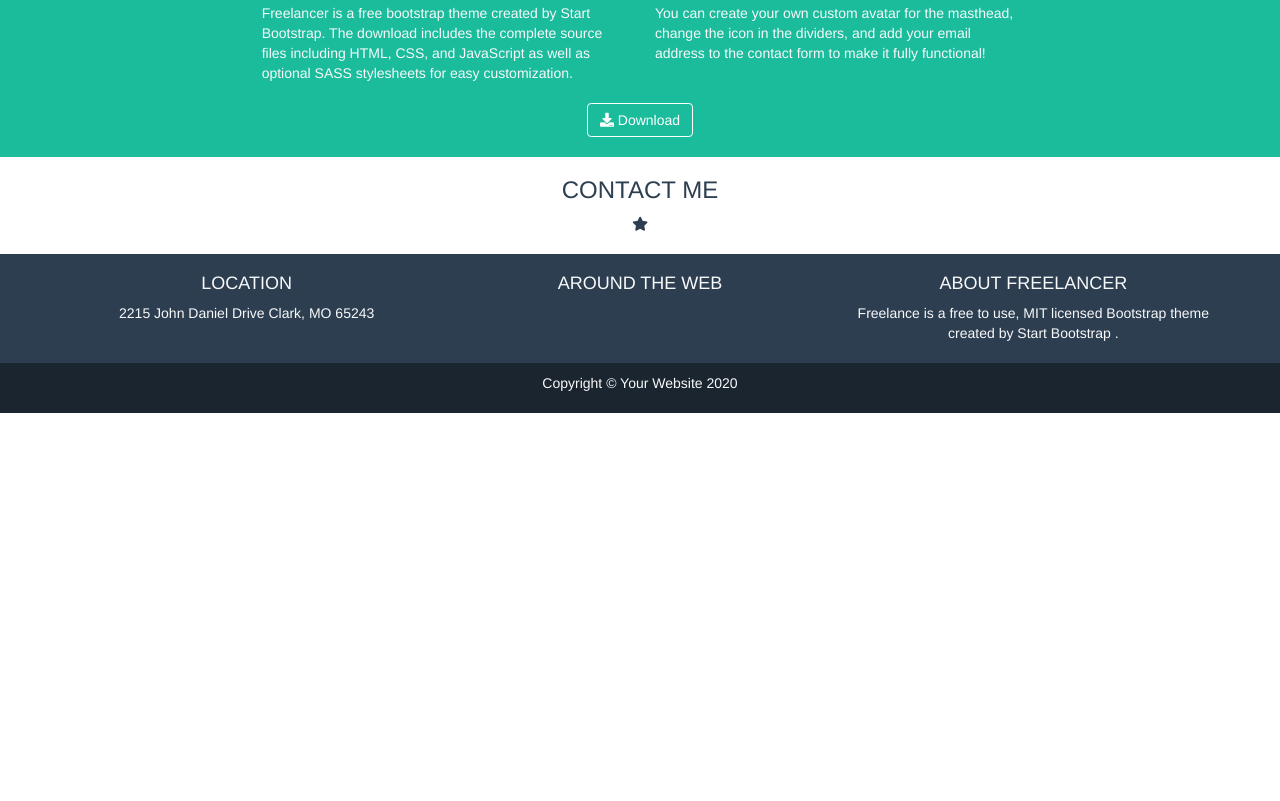
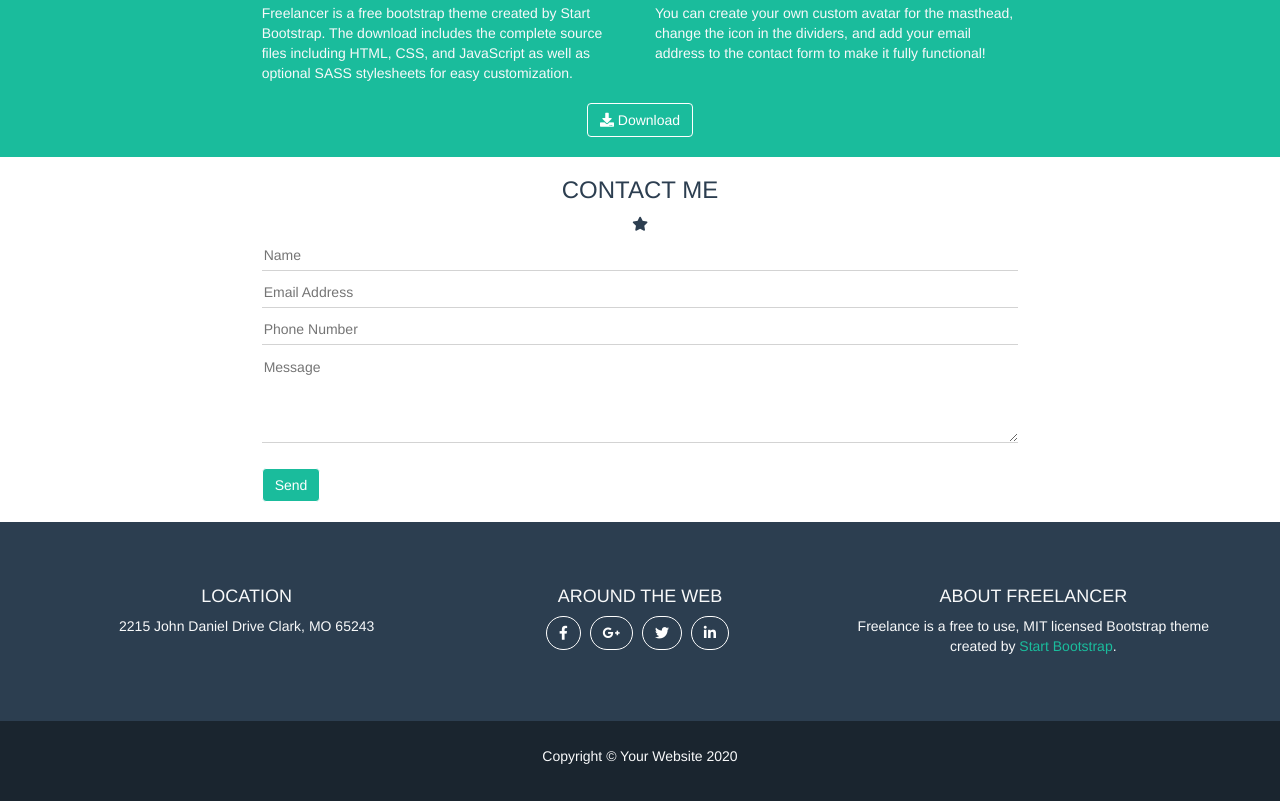
Before and after one commit to AdriKolaj/html-css-bootstrap-freelancer, a plain HTML site: page index.html in a window 1280 px wide. Shown: the part 1164-1965 px from the top of the page. Before the commit the page ends 1577 px from the top, so only its background shows below. Drawn offline with nearby package versions, Linux system fonts and the light colour scheme.

Commit message:
struttura generale

```diff
--- a/css/style.css
+++ b/css/style.css
@@ -82,8 +82,8 @@ nav {
   background-color: #1ABC9C;
 }
 
-.btn_down {
-  background-color: transparent;
+.btn_green {
+  background-color: #1ABC9C;
   color: white;
   border-color: white;
   margin: 10px 0;
@@ -94,13 +94,38 @@ nav {
 #contactme {
   background-color: #FFFFFF;
 }
+
+form input, form textarea{
+  color: black;
+  width: 100%;
+  padding-bottom: 5px;
+  margin-bottom: 10px;
+  border: none;
+  border-bottom: 1px solid lightgrey;
+}
 /* /contact me */
 
 /* footer */
 footer > #upper {
   background-color: #2C3E50;
+}
 
+footer div {
+  padding: 15px 0;
 }
+
+.btn_social{
+  background-color: transparent;
+  border-radius: 100px;
+  border-color: white;
+  margin-right: 5px;
+}
+
+#link_bs {
+  text-decoration: none;
+  color: #1ABC9C;
+}
+
 footer > #lower {
   background-color: #1A252F;
 }
--- a/index.html
+++ b/index.html
@@ -111,7 +111,7 @@
               <p class="text-left">You can create your own custom avatar for the masthead, change the icon in the dividers, and add your email address to the contact form to make it fully functional!</p>
             </div>
           </div>
-          <a class="text-capitalize btn btn-primary btn_down" href="#"><i class="fas fa-download"></i> Download</a>
+          <a class="text-capitalize btn btn-primary btn_green" href="#"><i class="fas fa-download"></i> Download</a>
         </div>
       </div>
       <!-- /about -->
@@ -121,6 +121,17 @@
           <h3 class="text-uppercase">contact me</h3>
           <div class="icon_div">
             <i class="fas fa-star"></i>
+          </div>
+          <div class="row">
+            <div class="col-xs-8 col-xs-offset-2 text-left">
+              <form>
+                <input type="text" name="fname" placeholder="Name">
+                <input type="email" name="email" placeholder="Email Address">
+                <input type="tel" name="phone" placeholder="Phone Number">
+                <textarea rows="4" placeholder="Message"></textarea>
+                <a class="text-capitalize btn btn-primary btn_green" href="#">Send</a>
+              </form>
+            </div>
           </div>
         </div>
       </div>
@@ -138,17 +149,21 @@
             </div>
             <div class="col-xs-12 col-md-4">
               <h4 class="text-uppercase">AROUND THE WEB</h4>
+              <a class="btn btn-primary btn_social" href="#"><i class="fab fa-facebook-f"></i></a>
+              <a class="btn btn-primary btn_social" href="#"><i class="fab fa-google-plus-g"></i></a>
+              <a class="btn btn-primary btn_social" href="#"><i class="fab fa-twitter"></i></a>
+              <a class="btn btn-primary btn_social" href="#"><i class="fab fa-linkedin-in"></i></a>
             </div>
             <div class="col-xs-12 col-md-4">
               <h4 class="text-uppercase">ABOUT FREELANCER</h4>
-              <p>Freelance is a free to use, MIT licensed Bootstrap theme created by Start Bootstrap .</p>
+              <p>Freelance is a free to use, MIT licensed Bootstrap theme created by <a id="link_bs" href="#">Start Bootstrap</a>.</p>
             </div>
           </div>
         </div>
       </div>
       <div id="lower">
         <div class="container pad_space text-center">
-          <p class="text-capitalize">Copyright © Your Website 2020</p>
+          <p class="text-capitalize">Copyright &copy; Your Website 2020</p>
         </div>
       </div>
     </footer>
```
